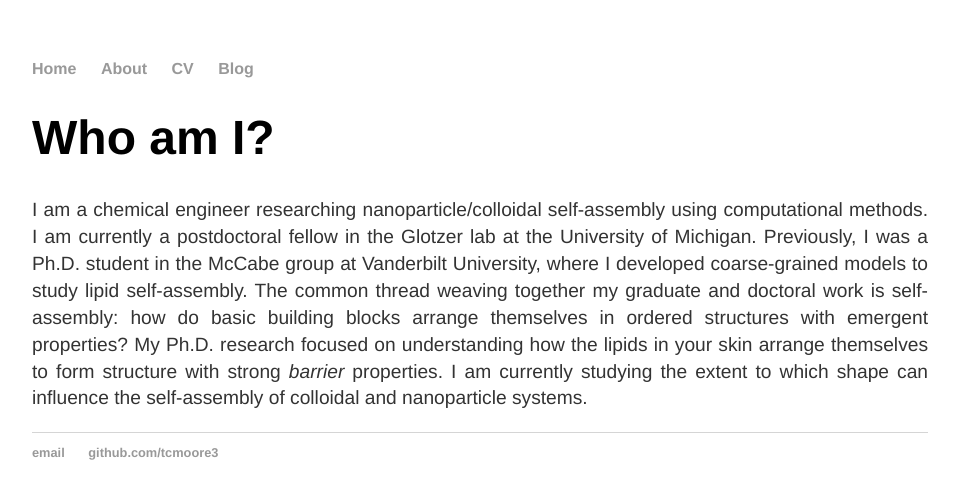
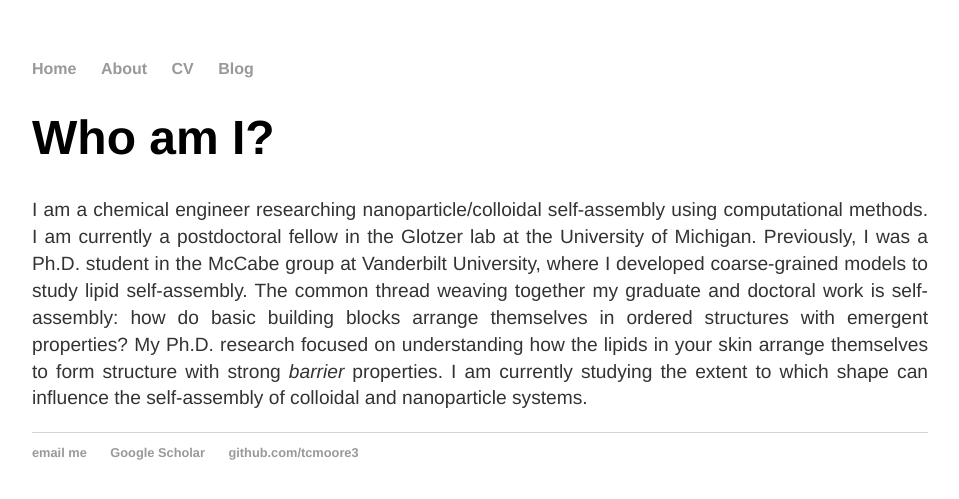
Before and after one commit to tcmoore3/tcmoore3.github.io, a Jekyll site: the page built from about/index.html, in a window 1280 px wide. Shown: the top 499 px of the page, without its empty margins (160-1119 px from the left). Built offline with Jekyll 4.4.1, drawn with Linux system fonts in a browser that asks for light colours.

Commit message:
Change title

```diff
--- a/_layouts/default.html
+++ b/_layouts/default.html
@@ -21,7 +21,8 @@
 		</div><!-- /.container -->
 		<footer>
     		<ul>
-        		<li><a href="mailto:tcmoore3@gmail.com">email</a></li>
+        		<li><a href="mailto:mtimc@umich.edu">email me</a></li>
+        		<li><a href="https://scholar.google.com/citations?hl=en&user=YENaH1YAAAAJ">Google Scholar</a></li>
         		<li><a href="https://github.com/tcmoore3">github.com/tcmoore3</a></li>
 			</ul>
 		</footer>
--- a/index.html
+++ b/index.html
@@ -3,5 +3,5 @@
 title: Tim Moore, Ph.D.
 ---
 <div class="blurb">
-    <h1> Hello, I am Tim.</h1>
+    <h1> Tim Moore</h1>
 </div><!-- /.blurb -->
```
Also changed, not shown: 1 other file.
